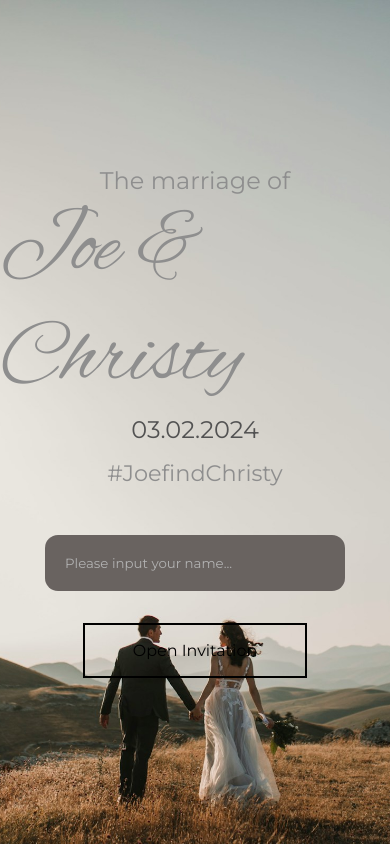
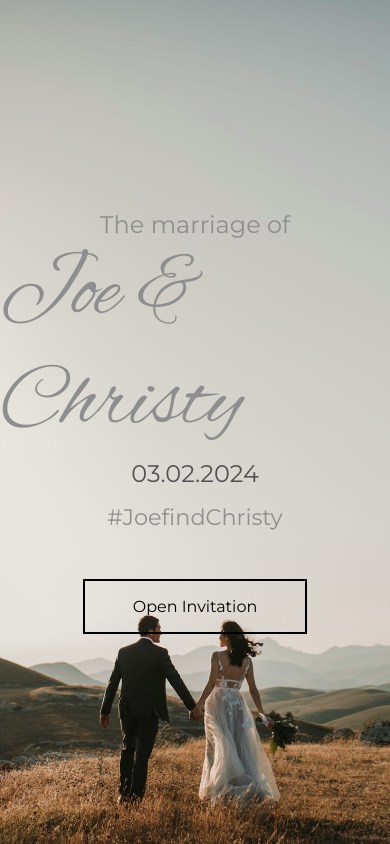
Before and after one commit to natanaelrusli/inviteyou, a React (Vite) app: page / in a window 390 px wide. Built offline with nearby package versions, Linux system fonts and the light colour scheme.

Commit message:
feat: added mobile responsive in verse section

```diff
--- a/src/App.tsx
+++ b/src/App.tsx
@@ -43,9 +43,6 @@ function App() {
       children: [
         {
           path: "/invitation",
-          // loader: async () => {
-          //   return fetch(`https://jsonplaceholder.typicode.com/users`);
-          // },
           element: <InvitationPage />,
         },
       ],
--- a/src/components/HeroSection.tsx
+++ b/src/components/HeroSection.tsx
@@ -1,8 +1,5 @@
 import styled, { keyframes } from "styled-components";
 import heroImg from "../assets/hero-image.jpg";
-import { useSearchParams } from "react-router-dom";
-import { useContext } from "react";
-import { GuestContext } from "../context/GuestNameContext";
 
 const fadeIn = keyframes`
   from {
@@ -59,25 +56,8 @@ const HashtagText = styled.p`
 `;
 
 const HeroSection = () => {
-  const [searchParams] = useSearchParams();
-  const { guest } = useContext(GuestContext);
-
-  const guestName = searchParams.get("name");
-
   return (
     <SectionContainer>
-      {
-        <p style={{ marginBottom: "8px" }}>
-          {"Dear Mr/Mrs. " + guestName?.toUpperCase()}
-        </p>
-      }
-      {guest.RSVP ? (
-        <p style={{ marginBottom: "8px" }}>We invite you to</p>
-      ) : (
-        <p style={{ marginBottom: "8px", color: "red" }}>
-          We don't invite you to
-        </p>
-      )}
       <SubHeader>The marriage of</SubHeader>
       <Header>Joe & Christy</Header>
       <DateSubHeader>03.02.2024</DateSubHeader>
--- a/src/components/Landing.tsx
+++ b/src/components/Landing.tsx
@@ -2,9 +2,6 @@ import styled, { keyframes } from "styled-components";
 import heroImg from "../assets/hero-image.jpg";
 import { Link } from "react-router-dom";
 import color from "../styles/color";
-import { useContext, useState } from "react";
-import { GuestContext } from "../context/GuestNameContext";
-import { GuestDataItf } from "../types";
 
 const fadeDown = keyframes`
   from {
@@ -92,38 +89,7 @@ const LandingButton = styled(Link)`
   }
 `;
 
-const InputContainer = styled.div`
-  margin-bottom: 2em;
-`;
-
-const Input = styled.input.attrs({ type: "text" })`
-  padding: 1.5em;
-  border-radius: 13px;
-  border: none;
-  outline: none;
-  background-color: ${color.primaryText};
-  color: ${color.softWhite};
-  width: 300px;
-
-  &::placeholder {
-    color: #b1b1b1;
-  }
-`;
-
 const Landing = () => {
-  const [guestData, setGuestData] = useState<GuestDataItf>({
-    name: "",
-    age: 0,
-    phone: "",
-    RSVP: false,
-    wishes: "",
-  });
-  const { setGuest } = useContext(GuestContext);
-
-  const handleInputChange = (name: string) => {
-    setGuestData({ ...guestData, name: name });
-  };
-
   return (
     <SectionContainer>
       <TopSection>
@@ -132,18 +98,7 @@ const Landing = () => {
         <DateSubHeader>03.02.2024</DateSubHeader>
         <HashtagText>#JoefindChristy</HashtagText>
       </TopSection>
-      <InputContainer>
-        <Input
-          onChange={(e) => handleInputChange(e.target.value)}
-          placeholder='Please input your name...'
-        />
-      </InputContainer>
-      <LandingButton
-        to={`/invitation?name=${guestData.name}`}
-        onClick={() => setGuest(guestData)}
-      >
-        Open Invitation
-      </LandingButton>
+      <LandingButton to={`/invitation?`}>Open Invitation</LandingButton>
     </SectionContainer>
   );
 };
--- a/src/components/VerseSection.tsx
+++ b/src/components/VerseSection.tsx
@@ -4,6 +4,10 @@ const Section = styled.section`
   background-color: #fefbf9;
   background-color: ${(props) => props.theme.backgroundColor};
   padding: 5em 2em;
+
+  @media (max-width: 768px) {
+    padding: 3em 1em;
+  }
 `;
 
 const SectionContainer = styled.div`
@@ -12,12 +16,24 @@ const SectionContainer = styled.div`
   display: flex;
   align-items: center;
   gap: 2em;
+  min-width: 600px;
+
+  @media (max-width: 768px) {
+    min-width: 0px;
+    width: 80%;
+    flex-direction: column;
+  }
 `;
 
 const RoundedImage = styled.img`
   box-shadow: rgba(0, 0, 0, 0.17) 8px 16px 24px 0px;
   border-radius: 40px;
   width: 362px;
+
+  @media (max-width: 768px) {
+    width: 100%;
+    max-width: 300px;
+  }
 `;
 
 const VerseDiv = styled.div`
@@ -33,6 +49,10 @@ const VerseDiv = styled.div`
   }
   text-align: center;
   color: ${(props) => props.theme.textColorSecondary};
+
+  @media (max-width: 768px) {
+    font-size: 1.1em;
+  }
 `;
 
 const VerseSection = () => {
--- a/src/components/Wishes.tsx
+++ b/src/components/Wishes.tsx
@@ -75,9 +75,10 @@ const RSVPSectionDiv = styled.div`
 
 const Wishes = () => {
   const [searchParams] = useSearchParams();
+  // destructuring object
   const { setGuest, guest } = useContext(GuestContext);
 
-  const guestName = searchParams.get("name");
+  const guestName = searchParams.get("name") || guest.name || "unknown";
 
   return (
     <Section>
@@ -95,6 +96,7 @@ const Wishes = () => {
       <Input
         placeholder='Your Name'
         value={guest.name}
+        // rest operator
         onChange={(e) => setGuest({ ...guest, name: e.target.value })}
       />
       <Input
--- a/src/router/ProtectedRoute.tsx
+++ b/src/router/ProtectedRoute.tsx
@@ -1,7 +1,7 @@
 import { Outlet, Navigate } from "react-router-dom";
 
 const ProtectedRoute = () => {
-  const auth = { token: true };
+  const auth = { token: true }; // logic auth
 
   return auth.token ? <Outlet /> : <Navigate to='/' />;
 };
```
Also changed, not shown: src/context/GuestNameContext.tsx (+8 -1 lines).
